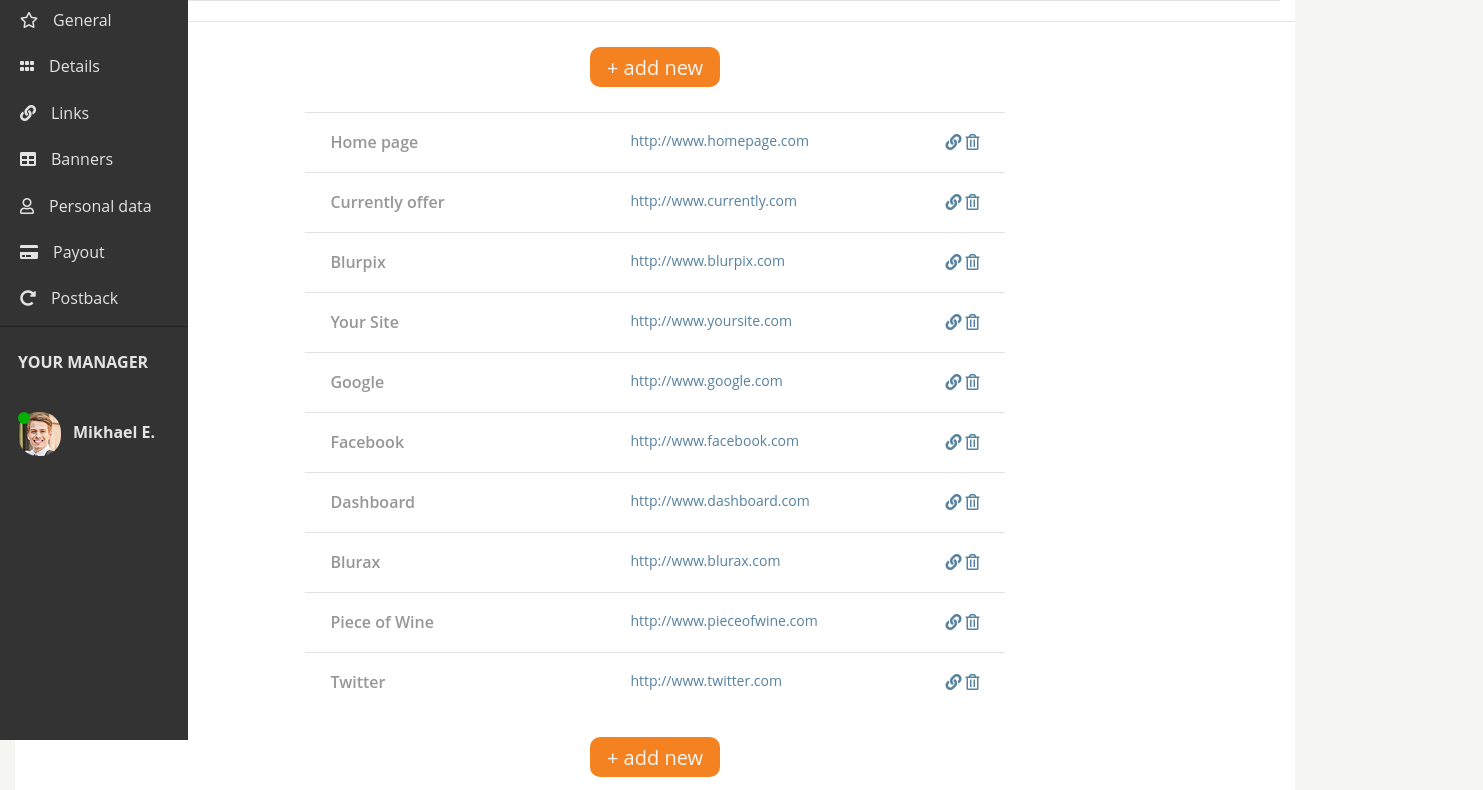
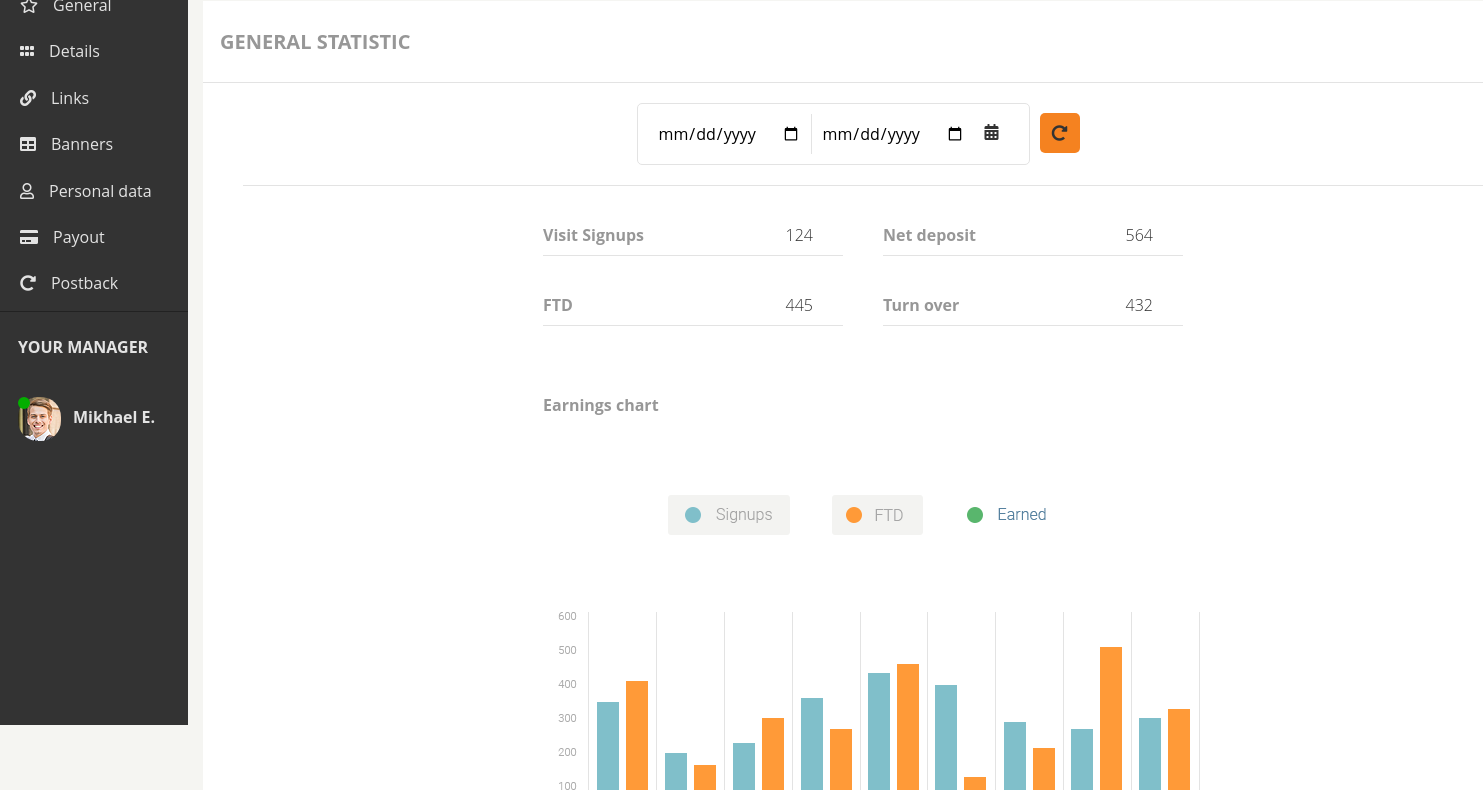
Before and after one commit to Pydyn94/admin-panel, a website: page index.html in a window 1280 px wide. Shown: the part 75-865 px from the top of the page, 1483 px wide, since content can reach past the window. Drawn offline with Linux system fonts and the light colour scheme.

Commit message:
Add general && links

```diff
--- a/index.html
+++ b/index.html
@@ -101,6 +101,66 @@
 
     <main class="main-container">
         <div class="container">
+            <div class="row">
+                <div class="general-head col-12">
+                    <h3>General statistic</h3>
+                </div>
+            </div>
+            <div class="row">
+                <div class="calendar">
+                    <div class="inputs">
+                        <div class="input-one">
+                            <form>
+                                <input type="date" name="calendar">
+                            </form>
+                        </div>
+                        <div class="input-second">
+                            <form>
+                                <input type="date" name="calendar">
+                            </form>
+                        </div>
+                        <i class="fas fa-calendar-alt"></i>
+                    </div>
+                    <button><i class="fas fa-redo-alt"></i></button>
+                </div>
+            </div>
+            <div class="row">
+                <div class="statistic">
+                    <div class="stats">
+                        <span class="name">Visit Signups</span>
+                        <span class="number">124</span>
+                    </div>
+                    <div class="stats">
+                        <span class="name">Net deposit</span>
+                        <span class="number">564</span>
+                    </div>
+                </div>
+            </div>
+            <div class="row">
+                <div class="statistic">
+                    <div class="stats">
+                        <span class="name">FTD</span>
+                        <span class="number">445</span>
+                    </div>
+                    <div class="stats">
+                        <span class="name">Turn over</span>
+                        <span class="number">432</span>
+                    </div>
+                </div>
+            </div>
+            <div class="row">
+                <div class="chart-head col-12">
+                    <h2>Earnings chart</h2>
+                </div>
+            </div>
+            <div class="row">
+                <div class="chart col-s-12 col-m-12">
+                    <img src="images/chart.png" alt="chart">
+                </div>
+            </div>
+        </div>
+
+        <div class="container_2">
             <section class="links">
                 <div class="links-head">
                     <h3>Links</h3>
--- /dev/null
+++ b/sass/_general.scss
@@ -0,0 +1,146 @@
+ .container {
+     width: 100%;
+     height: auto;
+     background-color: $white-color;
+     margin: 15px;
+
+ }
+
+ .row {
+
+     .general-head {
+         line-height: 47px;
+
+         h3 {
+             color: $brand-main-color;
+             border-bottom: $border;
+             font-size: 20px;
+             text-transform: uppercase;
+             padding: 17px;
+
+         }
+     }
+     .inputs {
+         display: inline-flex;
+         border: $border;
+         border-radius: 5px;
+         padding: 10px 20px 10px 10px;
+         max-width: $max-width-general;
+
+     }
+     .calendar {
+         display: flex;
+         justify-content: center;
+         margin-left: $margin-left-general;
+         padding: 20px;
+         border-bottom: $border;
+
+         .input-one input {
+             border: 0;
+             padding: 10px;
+             border-right: $border;
+
+         }
+         .input-second input {
+             border: 0;
+             padding: 10px;
+
+         }
+         .fa-calendar-alt {
+             display: inline-flex;
+             color: $black-color;
+             padding: 10px;
+
+             &:hover {
+                 color: $orange-hover-color;
+                 cursor: pointer;
+
+             }
+         }
+         button {
+             height: 40px;
+             width: 40px;
+             background-color: $orange-color;
+             border: none;
+             cursor: pointer;
+             border-radius: 5px;
+             margin: 10px;
+
+             &:hover {
+                 background-color: $orange-hover-color;
+
+             }
+             .fa-redo-alt {
+                 color: $black-color;
+                 text-align: center;
+
+             }
+         }
+     }
+     .statistic {
+         display: flex;
+         justify-content: center;
+         flex-wrap: wrap;
+         padding-top: 30px;
+         max-width: $max-width-general;
+         margin: 0 auto;
+
+         .stats {
+             display: flex;
+             justify-content: space-between;
+             width: 300px;
+             height: 40px;
+             border-bottom: $border;
+             margin-left: $margin-left-general;
+
+             .name {
+                 color: $brand-main-color;
+                 font-size: $font-size-general;
+                 font-weight: $font-weight-general;
+                 margin-top: 10px;
+
+             }
+             .number {
+                 color: $black-color;
+                 font-weight: 100;
+                 font-size: $font-size-general;
+                 margin-right: 30px;
+                 margin-top: 10px;
+
+             }
+         }
+     }
+
+
+     .chart-head {
+         display: flex;
+         justify-content: flex-start;
+         flex-wrap: wrap;
+         padding-top: 70px;
+         margin: 0 auto;
+         max-width: $max-width-general;
+
+         h2 {
+             color: $brand-main-color;
+             font-size: $font-size-general;
+             font-weight: $font-weight-general;
+             margin-left: 50px;
+
+         }
+     }
+     .chart {
+         display: flex;
+         justify-content: flex-start;
+         padding-top: 70px;
+         margin: 0 auto;
+         max-width: $max-width-general;
+
+         img {
+             max-width: 100%;
+             height: auto;
+             width: auto;
+             margin-left: 50px;
+
+         }
+     }
+ }
--- a/sass/_layout.scss
+++ b/sass/_layout.scss
@@ -2,7 +2,9 @@
     box-sizing: border-box;
     margin: 0;
     padding: 0;
+
 }
+
 
 html,
 body {
@@ -64,3 +66,13 @@
 .col-12 {
     flex: 100%;
 }
+
+.main-container {
+    width: 100%;
+    max-width: 1300px;
+    margin: 0 auto;
+    margin-left: 188px;
+    padding-top: $height-nav;
+    height: auto;
+
+}
--- a/sass/_links.scss
+++ b/sass/_links.scss
@@ -1,15 +1,18 @@
-.container {
+.container_2 {
     width: 100%;
     height: auto;
     background-color: $white-color;
     margin: 15px;
+
     .links {
         position: relative;
         display: block;
+
         .btn {
             display: flex;
             justify-content: center;
             padding: 25px;
+
         }
         .links-table {
             display: flex;
@@ -19,18 +22,18 @@
             width: 100%;
             max-width: 100%;
             margin: 0 auto;
+
         }
     }
     .links-head {
         line-height: 47px;
 
         h3 {
-            color: red;
+            color: $brand-main-color;
             border-bottom: $border;
             font-size: 20px;
             text-transform: uppercase;
             padding: 17px;
-            z-index: 1;
 
         }
     }
--- a/sass/style.scss
+++ b/sass/style.scss
@@ -3,4 +3,5 @@
 @import "layout";
 @import "nav";
 @import "sidebar";
+@import "general";
 @import "links";
```
Also changed, not shown: css/style.css, images/chart.png (added), sass/_mixins.scss (deleted), 1 other file.
